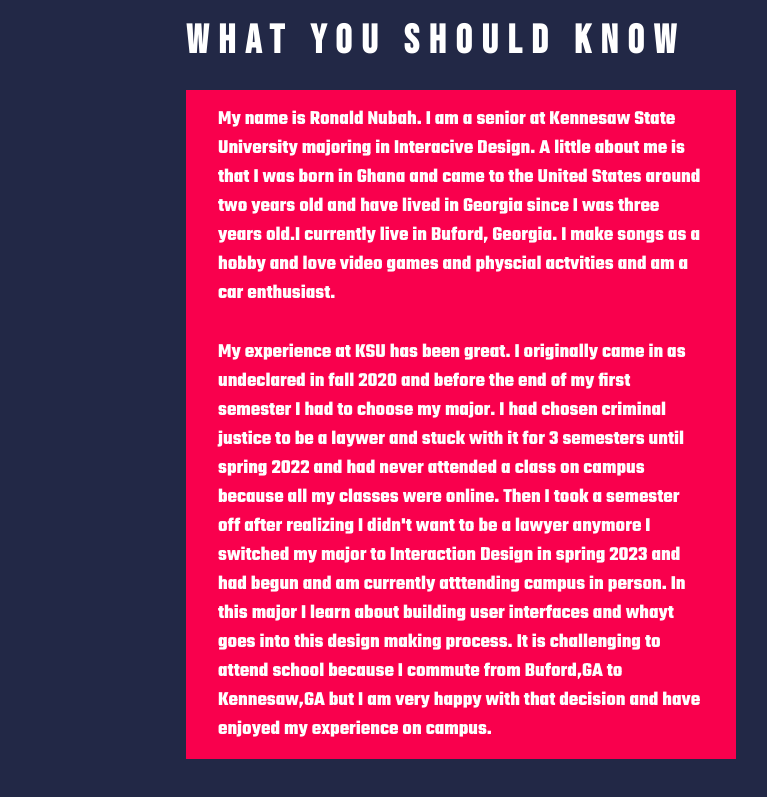
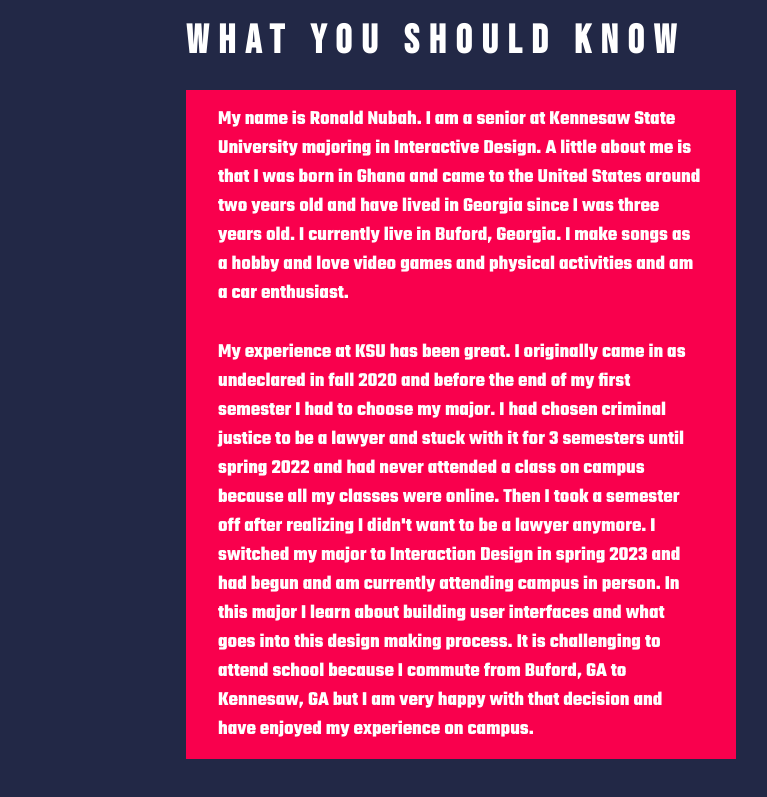
Before and after one commit to ronnubah/-web-development-project-, a plain HTML site: page about.html in a window 1280 px wide. Shown: the part 337-1134 px from the top of the page, 374-1141 px from the left. Drawn offline with Linux system fonts and the light colour scheme.

Commit message:
Update about.html

```diff
--- a/about.html
+++ b/about.html
@@ -21,9 +21,9 @@
             <div class="text-container">
                 <h1>About Me</h1>
                 <h5>What You Should Know</h5>
-                <p> My name is Ronald Nubah. I am a senior at Kennesaw State University majoring in Interacive Design. A little about me is that I was born in Ghana and came to the United States around two years old and have lived in Georgia since I was three years old.I currently live in Buford, Georgia. I make songs as a hobby and love video games and physcial actvities and am a car enthusiast. </p>
+                <p> My name is Ronald Nubah. I am a senior at Kennesaw State University majoring in Interactive Design. A little about me is that I was born in Ghana and came to the United States around two years old and have lived in Georgia since I was three years old. I currently live in Buford, Georgia. I make songs as a hobby and love video games and physical activities and am a car enthusiast. </p>
                     <p>My experience at KSU has been great.
-                       I originally came in as undeclared in fall 2020 and before the end of my first semester I had to choose my major. I had chosen criminal justice to be a laywer and stuck with it for 3 semesters until spring 2022 and had never attended a class on campus because all my classes were online. Then I took a semester off after realizing I didn't want to be a lawyer anymore I switched my major to Interaction Design in spring 2023 and had begun and am currently atttending campus in person. In this major I learn about building user interfaces and whayt goes into this design making process. It is challenging to attend school because I commute from Buford,GA to Kennesaw,GA but I am very happy with that decision and have enjoyed my experience on campus. </p>
+                       I originally came in as undeclared in fall 2020 and before the end of my first semester I had to choose my major. I had chosen criminal justice to be a lawyer and stuck with it for 3 semesters until spring 2022 and had never attended a class on campus because all my classes were online. Then I took a semester off after realizing I didn't want to be a lawyer anymore. I switched my major to Interaction Design in spring 2023 and had begun and am currently attending campus in person. In this major I learn about building user interfaces and what goes into this design making process. It is challenging to attend school because I commute from Buford, GA to Kennesaw, GA but I am very happy with that decision and have enjoyed my experience on campus.</p>
             </div>
         </div>
     </section>
```
